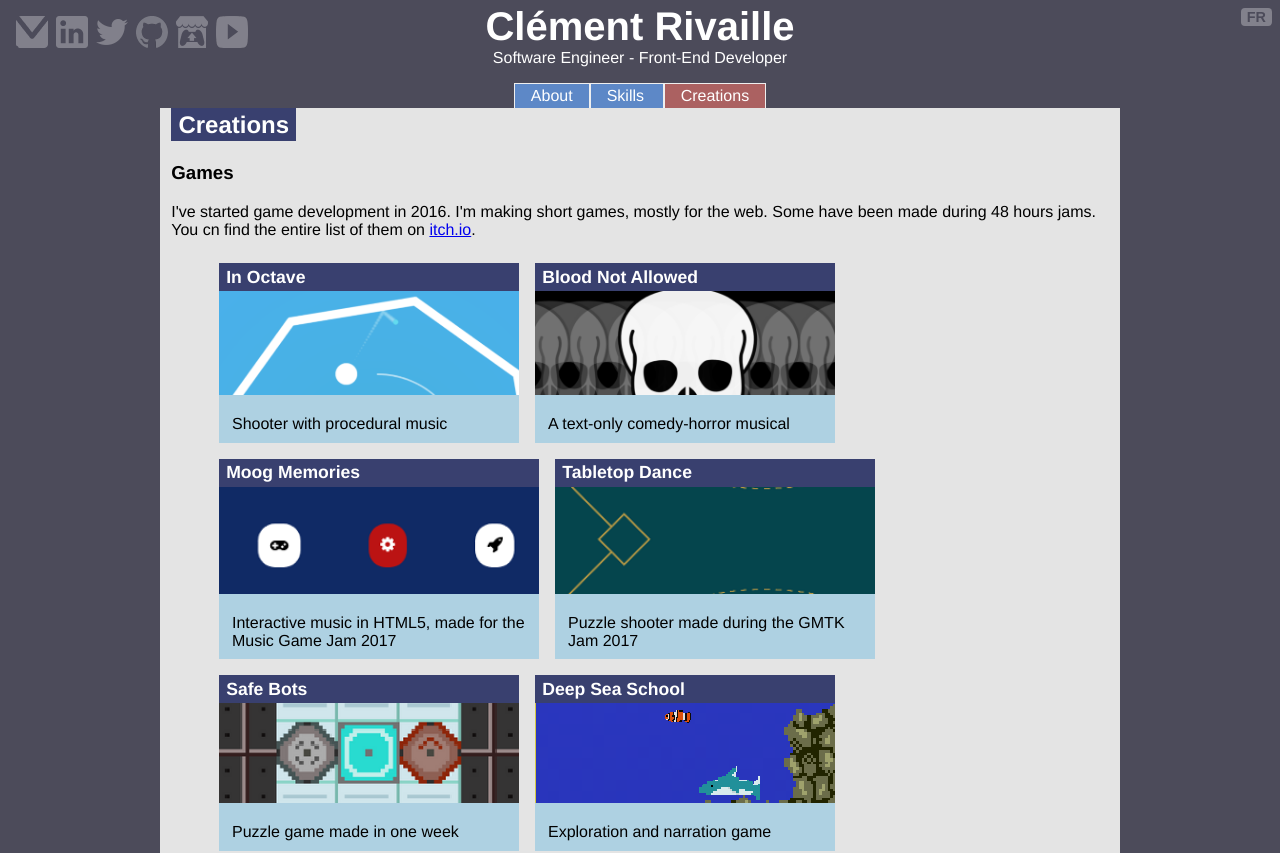
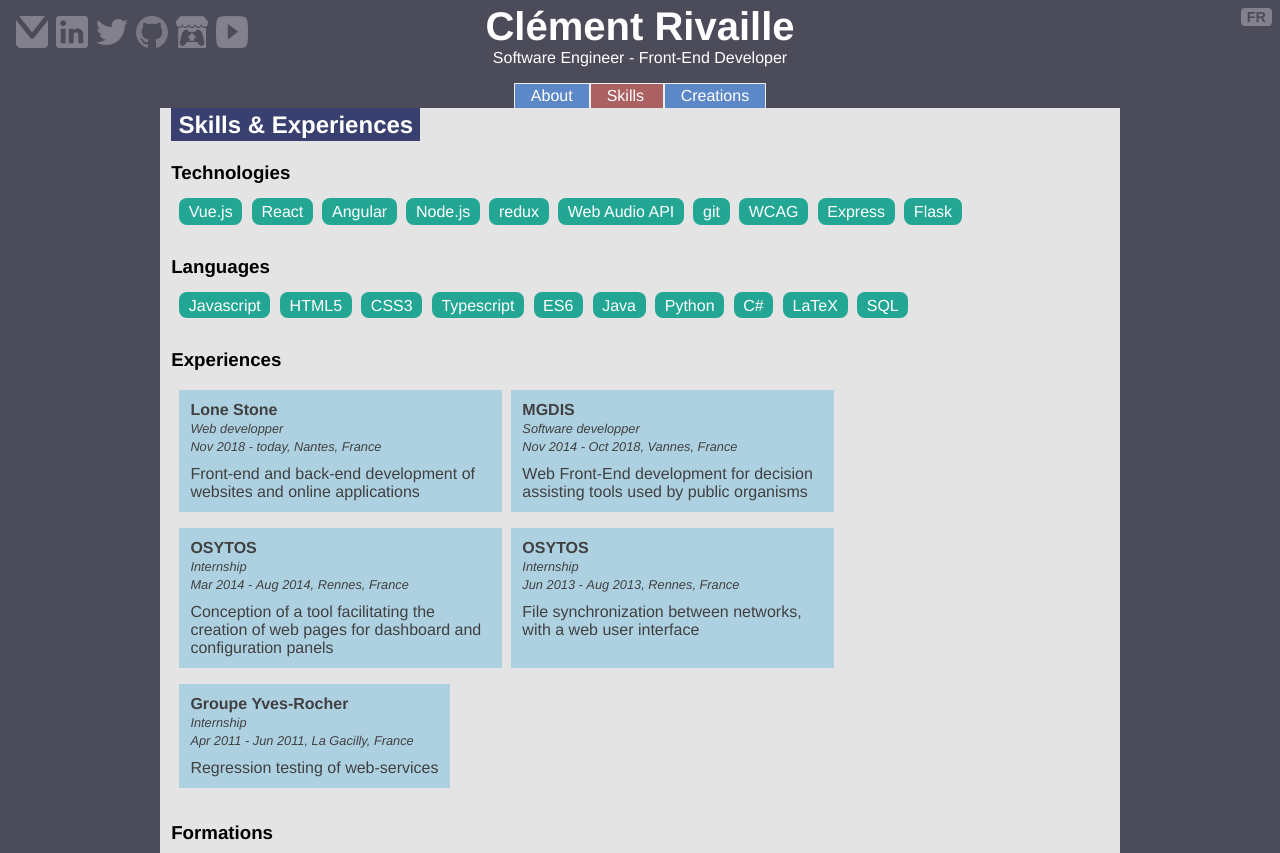
Before and after one commit to ClementRivaille/ClementRivaille.github.io, a Vue app: page /#/skills in a window 1280 px wide. Before the commit this address led to /#/creations. Shown: the top 853 px of the page. Built offline with nearby package versions, Linux system fonts and the light colour scheme.

Commit message:
feat: career change

```diff
--- a/src/components/About.vue
+++ b/src/components/About.vue
@@ -8,8 +8,8 @@
   <div class="useful">
     <h3> {{ $t('about.useful.title' ) }} </h3>
     <ul>
-      <li> <strong>{{ $t('about.useful.location') }}</strong> Vannes, France </li>
-      <li> <strong>{{ $t('about.useful.employer') }}</strong> <a href="https://www.mgdis.fr">MGDIS</a></li>
+      <li> <strong>{{ $t('about.useful.location') }}</strong> Nantes, France </li>
+      <li> <strong>{{ $t('about.useful.employer') }}</strong> <a href="https://lonestone.consulting">Lone Stone</a></li>
       <li> <strong>{{ $t('about.useful.age') }}</strong> {{ age }}</li>
     </ul>
   </div>
--- a/src/components/Skills.vue
+++ b/src/components/Skills.vue
@@ -39,14 +39,25 @@ export default {
   data() {
     return {
       languages: ['Javascript', 'HTML5', 'CSS3', 'Typescript', 'ES6', 'Java', 'Python', 'C#', 'LaTeX', 'SQL'],
-      technologies: ['AngularJS', 'Node.js', 'Web Audio API', 'git', 'Vue.js', 'React', 'redux', 'WCAG', 'Express', 'Flask'],
+      technologies: ['Vue.js', 'React', 'Angular', 'Node.js', 'redux', 'Web Audio API', 'git', 'WCAG', 'Express', 'Flask'],
       experiences: [
+        {
+          name: 'lonestone',
+          group: 'Lone Stone',
+          location: 'Nantes, France',
+          period: {
+            begin: new Date('2018/11/05'),
+          },
+          post: 'Software developper',
+          description: 'Web Front-End developent for decision assisting tools used by public organisms',
+        },
         {
           name: 'mgdis',
           group: 'MGDIS',
           location: 'Vannes, France',
           period: {
             begin: new Date('2014/11/01'),
+            end: new Date('2018/10/26'),
           },
           post: 'Software developper',
           description: 'Web Front-End developent for decision assisting tools used by public organisms',
@@ -79,7 +90,7 @@ export default {
           location: 'La Gacilly, France',
           period: {
             begin: new Date('2011/04/01'),
-            end: new Date('2014/06/30'),
+            end: new Date('2011/06/30'),
           },
           post: 'Internship',
           description: 'Regression testing of web-services',
--- a/src/i18n/en.json
+++ b/src/i18n/en.json
@@ -9,7 +9,7 @@
   },
   "about": {
     "title": "About",
-    "dev": "Front-end developer specialized in javascript frameworks such as AngularJS, React and Vue, I'm interested in integration, ergonomics and accessibility, as well as communication. My goal is to build bridges between designers and developpers, by understanding challenges and constraints on both sides. UX development is an exciting field for its evolving technologies and paradigms. But it foremost forces empathy toward users, and allows to work with various profiles going from back-end developers to artists. This richness and its human aspect is what I enjoy the most.",
+    "dev": "Front-end developer specialized in javascript frameworks such as Vue, React and Angular I'm interested in integration, ergonomics and accessibility, as well as communication. My goal is to build bridges between designers and developpers, by understanding challenges and constraints on both sides. UX development is an exciting field for its evolving technologies and paradigms. But it foremost forces empathy toward users, and allows to work with various profiles going from back-end developers to artists. This richness and its human aspect is what I enjoy the most.",
     "games": "I also develop games on my spare time. They are mostly experimental, narrative and contemplative, with sometimes a focus on generative music. It's a great way to experiment with technologies, notably the Web Audio API. They also encourage me to create non utilitarian projects, using technologies only for entertainment, art, and in the end making them more human. Games are the ideal media to combine my developpers skills with some of my hobbies, such as writing and composing.",
     "perso": "Outside of these activities, I enjoy theatre (as an amateur comedian), video editing, piano, walks and board games.",
     "useful": {
@@ -25,6 +25,10 @@
     "languages": "Languages",
     "experiences": {
       "header": "Experiences",
+      "lonestone": {
+        "post": "Web developper",
+        "description": "Front-end and back-end development of websites and online applications"
+      },
       "mgdis": {
         "post": "Software developper",
         "description": "Web Front-End development for decision assisting tools used by public organisms"
--- a/src/i18n/fr.json
+++ b/src/i18n/fr.json
@@ -9,7 +9,7 @@
   },
   "about": {
     "title": "Présentation",
-    "dev": "Développeur front-end spécialisé dans les frameworks javascript tels qu'AngularJS, React et Vue, je m'intéresse à l'intégration, l'ergonomie et l'accessibilité, ainsi qu'à la communication. Mon objectif est de créer le pont entre les designers et les développeurs, en ayant conscience des défis et contraintes de chaque côté. Le développement d'interfaces est un domaine passionant pour ses technologies et méthodes en constante évolution. Mais c'est surtout une profession forçant à l'empathie envers les utilisateurs, et permettant de travailler au sein de profils variés, allant de développeurs back-end jusqu'aux artistes. Cette richesse et ses aspects humains sont ce que j'apprécie en priorité.",
+    "dev": "Développeur front-end spécialisé dans les frameworks javascript tels que Vue, React et Angular, je m'intéresse à l'intégration, l'ergonomie et l'accessibilité, ainsi qu'à la communication. Mon objectif est de créer le pont entre les designers et les développeurs, en ayant conscience des défis et contraintes de chaque côté. Le développement d'interfaces est un domaine passionant pour ses technologies et méthodes en constante évolution. Mais c'est surtout une profession forçant à l'empathie envers les utilisateurs, et permettant de travailler au sein de profils variés, allant de développeurs back-end jusqu'aux artistes. Cette richesse et ses aspects humains sont ce que j'apprécie en priorité.",
     "games": "Je développe aussi des jeux sur mon temps libre. Ils sont pour la plupart expérimentaux, narratifs ou contemplatifs, avec parfois une focalisation sur la musique générative. C'est une manière efficace d'expérimenter avec des technologies, notamment la Web Audio API. Ces jeux m'encouragent aussi à créer des projets non-uitilitaires, n'employant les technologies que pour le divertissement ou l'art, et ainsi les rendre plus humaines. Le jeu-vidéo est le medium idéal pour combiner mes compétences de développeurs avec d'autres passions, comme l'écriture ou la composition.",
     "perso": "En dehors de ces activités, j'aime le théâtre (en tant que comédien amateur), le montage vidéo, le piano, les marches et les jeux de société.",
     "useful": {
@@ -25,8 +25,12 @@
     "languages": "Langages",
     "experiences": {
       "header": "Expériences",
+      "lonestone": {
+        "post": "Développeur JS",
+        "description": "Développement front-end et back-end de sites et d'applications web"
+      },
       "mgdis": {
-        "post": "Analyse programmeur",
+        "post": "Analyste programmeur",
         "description": "Développement web front-end d'outils d'aide à la décision pour les organismes publics"
       },
       "osytos2": {
```
Also changed, not shown: 1 other file (tests, documents, lock files or other folders).
